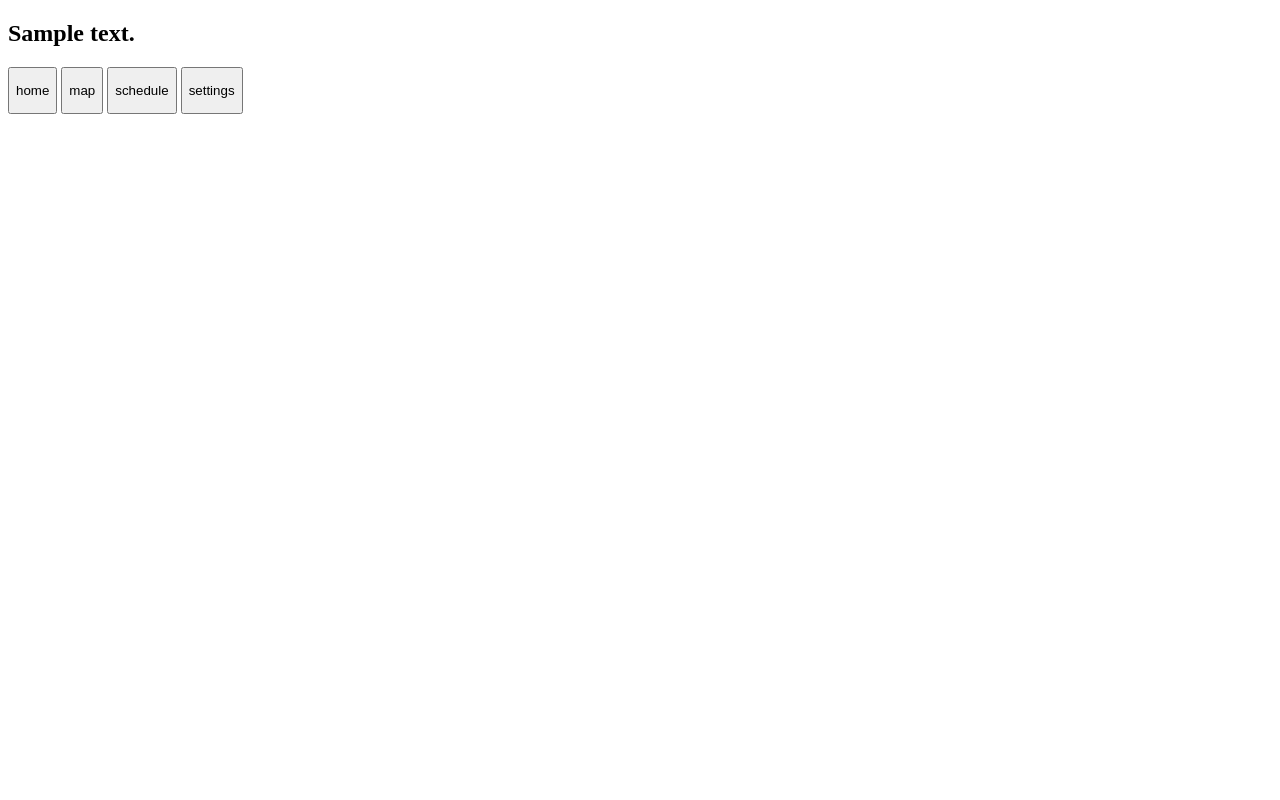
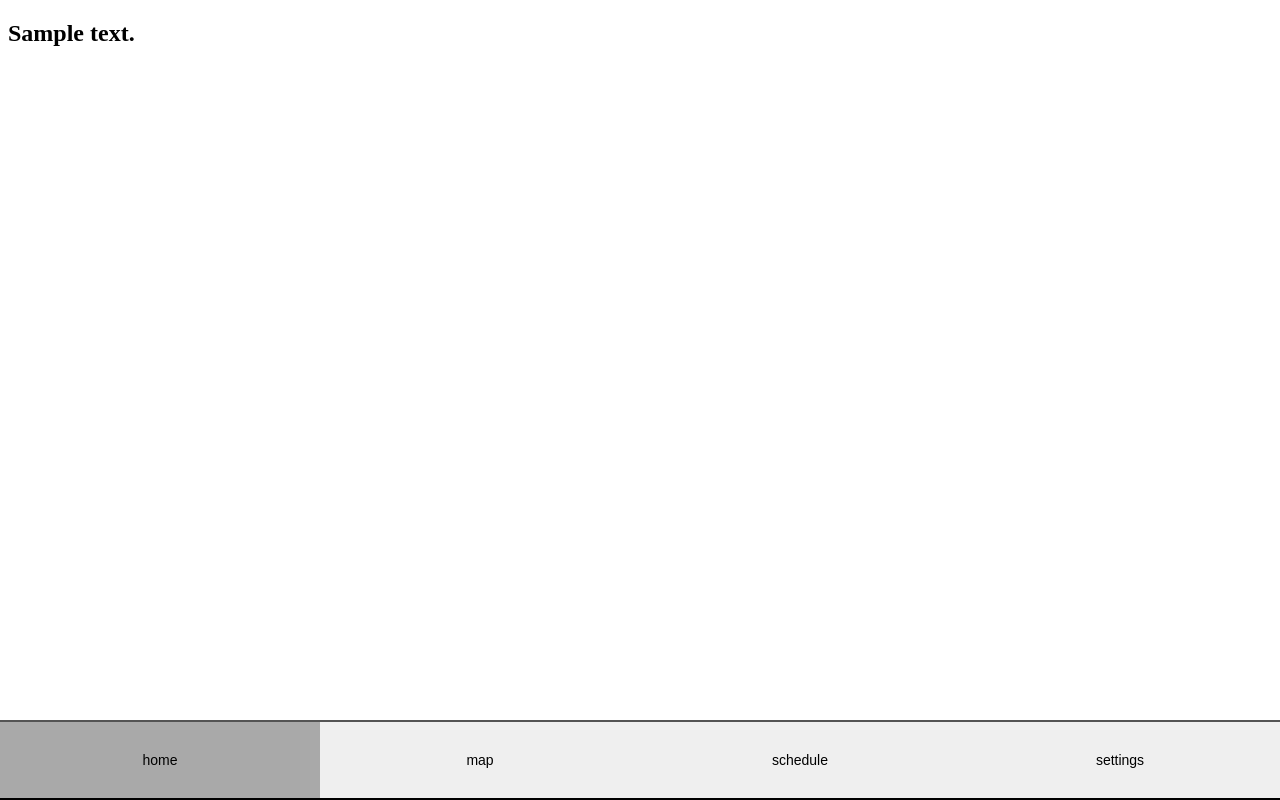
Before and after one commit to RasSved/Group-7, a Flask app: template code/customer/templates/CusArea.html in a window 1280 px wide. Run offline with Flask 3, Linux system fonts and the light colour scheme; the template is opened without the code that fills it: most values are stand-ins (such as "Sample title", 1, 10 or a date in 2020).

Commit message:
graphical update to nav

```diff
--- a/code/customer/customer.py
+++ b/code/customer/customer.py
@@ -77,7 +77,7 @@ def map():
         areaId = session["area_id"]
         area = areas.find({"_id": ObjectId(areaId)})[0]    # find area where id is the same as area clicked
         #print(area, file=sys.stderr)
-        return render_template("CusSett.html", area=area)
+        return render_template("CusMap.html", area=area)
     else:
         return redirect(url_for("customer.customer"))
 
--- a/code/customer/static/css/style.css
+++ b/code/customer/static/css/style.css
@@ -17,3 +17,34 @@
     height: 90%;
 
 }
+
+.footer-nav-curr {
+    width: 25%;
+    height: 100%;
+    margin: 0;
+    background-color: darkgray;
+    font-size: 14px;
+    border-radius: 0;
+    border-left: 0;
+    border-right: 0;
+}
+
+.footer-nav {
+    width: 25%;
+    height: 100%;
+    font-size: 14px;
+    border-radius: 0;
+    border-left: 0;
+    border-right: 0;
+}
+
+#nav-bar {
+    width: 100%;
+    height: 80px;
+    position: fixed;
+    bottom: 0;
+    left: 0;
+    right: 0;
+    display: inline;
+    font-size: 0;     /* Apparently needed for no button spacing*/
+}
--- a/code/customer/templates/CusArea.html
+++ b/code/customer/templates/CusArea.html
@@ -10,7 +10,7 @@
     <h2>{{area['Address']}}</h2>
 </body>
 <footer>
-    <form id = "footer-navbar" method = "POST" action="{{ url_for('customer.areaNav')}}">
+    <form id="nav-bar" id = "footer-navbar" method = "POST" action="{{ url_for('customer.areaNav')}}">
         <button class = "footer-nav-curr" name = navBar type = "submit" value = "home">
             <p> home </p>
         </button>
--- a/code/templates/CusInfo.html
+++ b/code/customer/templates/CusInfo.html
@@ -1,6 +1,7 @@
 <!DOCTYPE html>
 <html lang="en">
 <head>
+    <link rel="stylesheet" href="{{ url_for('.static', filename='css/style.css') }}">
     <meta charset="UTF-8">
     <meta name="viewport" content="width=device-width, initial-scale=1.0">
     <title>Area: Customer</title>
--- a/code/customer/templates/CusMain.html
+++ b/code/customer/templates/CusMain.html
@@ -1,6 +1,7 @@
 <!DOCTYPE html>
 <html lang="en">
 <head>
+    <link rel="stylesheet" href="{{ url_for('.static', filename='css/style.css') }}">
     <meta charset="UTF-8">
     <meta name="viewport" content="width=device-width, initial-scale=1.0">
 
--- a/code/templates/CusMap.html
+++ b/code/customer/templates/CusMap.html
@@ -1,6 +1,7 @@
 <!DOCTYPE html>
 <html lang="en">
 <head>
+    <link rel="stylesheet" href="{{ url_for('.static', filename='css/style.css') }}">
     <meta charset="UTF-8">
     <meta name="viewport" content="width=device-width, initial-scale=1.0">
     <title>Area: Customer</title>
@@ -9,7 +10,7 @@
     <h2>{{area['Address']}}</h2>
 </body>
 <footer>
-    <form name = "navBar" method = "POST" action="{{ url_for('customer.areaNav')}}">
+    <form id = "nav-bar" name = "navBar" method = "POST" action="{{ url_for('customer.areaNav')}}">
         <button class = "footer-nav" name = navBar type = "submit" value = "home">
             <p> home </p>
         </button>
```
Also changed, not shown: code/customer/templates/Area.html (deleted, +0 -11 lines), code/customer/templates/CusSched.html (renamed from code/templates/CusSett.html, +4 -3 lines), code/customer/templates/CusSett.html (renamed from code/templates/CusSched.html, +5 -4 lines).
